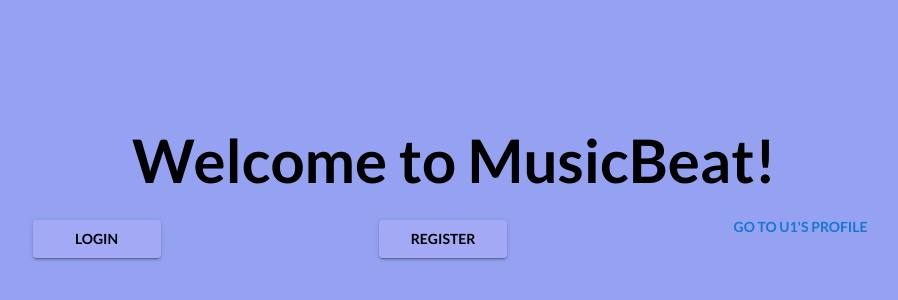
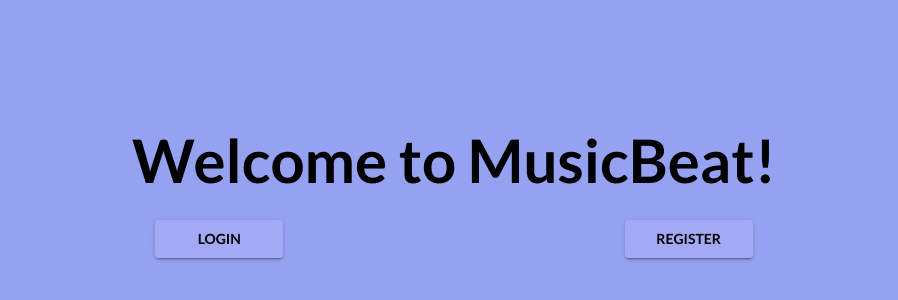
Before and after one commit to keydian/musicbeat, a React (Create React App) app: page / in a window 1280 px wide. Shown: the part 76-376 px from the top of the page, without its empty margins (186-1084 px from the left). Built offline with nearby package versions, Linux system fonts and the light colour scheme.

Commit message:
smol tweaks

```diff
--- a/src/components/Header.tsx
+++ b/src/components/Header.tsx
@@ -51,7 +51,7 @@ function Header(Props: FullProps) {
                 <Button variant="outlined" size="large" className="Button">
                     FAQ
                 </Button>
-                <Avatar className={"Avatar Clickable"} sx={{ marginTop: "1vw" }} />
+                <Avatar className={"Avatar Clickable"} sx={{ marginTop: "1vw" }} onClick={()=> navigate('/profile/'+Props.username)}/>
             </div>
 
         </div>
--- a/src/components/Homepage.tsx
+++ b/src/components/Homepage.tsx
@@ -19,9 +19,6 @@ function Homepage(Props : FullProps) {
                <Button variant="contained" className="HomepageButton" onClick={()=>navigate('/register')}>
                     Register
                </Button>
-               <Button onClick={()=>navigate('/profile/u1')}>
-                   Go to U1's Profile
-               </Button>
            </div>
         </div>
     )
--- a/src/components/collection/CollectionPage.tsx
+++ b/src/components/collection/CollectionPage.tsx
@@ -188,7 +188,8 @@ function CollectionPage(Props: FullProps) {
                                         >{s.artist}</Typography>}/>
                                         <Typography
                                         sx={{color:"slategray"}}
-                                        >{s.album}</Typography>
+                                        >{s.album}
+                                        </Typography>
                                         <MoreHorizIcon fontSize="large" style={{marginLeft:"60%"}}/>
                                     </ListItem>
                                 ))}
```
